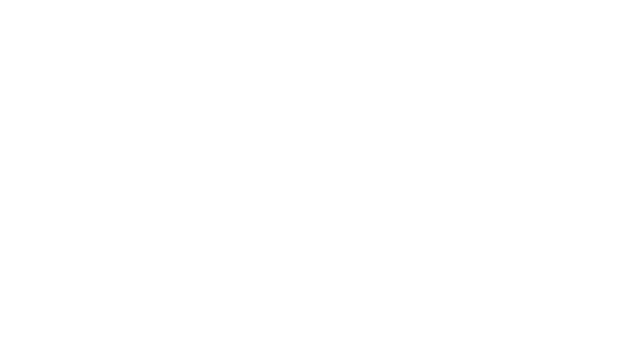
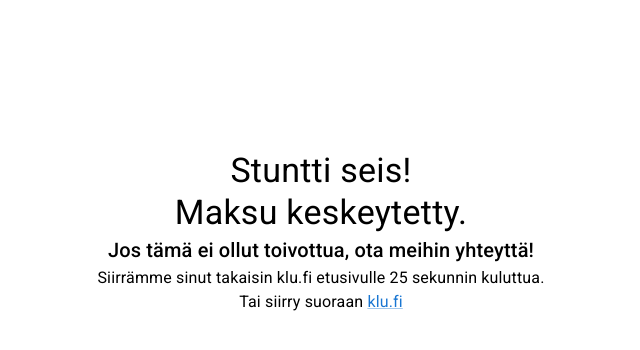
Before and after one commit to samivo/yawshop, a React (Vite) app in the folder Frontend/: page /payment/cancel in a window 1280 px wide. Before the commit this address had no page. Shown: the top 350 px of the page, without its empty margins (319-959 px from the left). Built offline with nearby package versions, Linux system fonts and the light colour scheme.

Commit message:
Payment cancel page

```diff
--- a/Frontend/src/App.tsx
+++ b/Frontend/src/App.tsx
@@ -5,6 +5,7 @@ import LoginPage from './Pages/Management/Login/LoginPage';
 import ProtectedRoute from './Pages/Management/ProtectedRouteWrapper';
 import { CheckoutPage } from './Pages/Public/Checkout/CheckoutPage';
 import { lazy } from 'react';
+import { PaymentCancel } from './Pages/Public/Checkout/PaymentCancel';
 
 const DashboardLazy : any = lazy(() => import('./Pages/Management/Dashboard'));
 
@@ -21,6 +22,7 @@ function App() {
           <Route path="/product/:code" element={<ProductTemplate />} />
           <Route path="/login" element={<LoginPage />} />
           <Route path='/checkout' element={<CheckoutPage />} />
+          <Route path='/payment/cancel' element={<PaymentCancel/>} />
       </Routes>
     </BrowserRouter>
   )
--- /dev/null
+++ b/Frontend/src/Pages/Public/Checkout/PaymentCancel.tsx
@@ -0,0 +1,53 @@
+import { Box, Grid2, Link, Typography } from "@mui/material";
+import { useEffect, useState } from "react";
+
+
+
+export const PaymentCancel: React.FC = () => {
+
+    const [timeToRedirect, SetTimeToRedirect] = useState(30);
+
+    //Clears the shopping cart
+    localStorage.clear();
+
+    useEffect(() => {
+
+        const interval = setInterval(() => {
+
+            if (timeToRedirect > 0) {
+                SetTimeToRedirect((prevTime) => {
+                    if (prevTime > 0) {
+                        return prevTime - 1;
+                    }
+                    else {
+                        window.location.replace("https://klu.fi");
+                        clearInterval(interval);
+                        return 0;
+                    }
+                });
+            }
+
+        }, 1000);
+
+        return () => {
+            clearInterval(interval)
+        };
+
+    },[]);
+
+
+
+    return (
+        <Box sx={{ display: 'flex', width: '100%', justifyContent: 'center' }}>
+            <Grid2 container size={12} sx={{maxWidth:'600px', marginTop:'150px'}}>
+                <Grid2 size={12}>
+                <Typography textAlign={"center"} variant="h4">Stuntti seis!</Typography>
+                <Typography textAlign={"center"} variant="h4">Maksu keskeytetty. </Typography>
+                <Typography textAlign={"center"} variant="h6">Jos tämä ei ollut toivottua, ota meihin yhteyttä!</Typography>
+                <Typography textAlign={"center"} variant="body1">Siirrämme sinut takaisin klu.fi etusivulle {timeToRedirect} sekunnin kuluttua.</Typography>
+                <Typography textAlign={"center"} variant="body1">Tai siirry suoraan <Link href="https://klu.fi"> klu.fi</Link></Typography>
+                </Grid2>
+            </Grid2>
+        </Box>
+    );
+}
```
Also changed, not shown: Frontend/src/Pages/Public/Checkout/PaymentSuccess.tsx (added).
